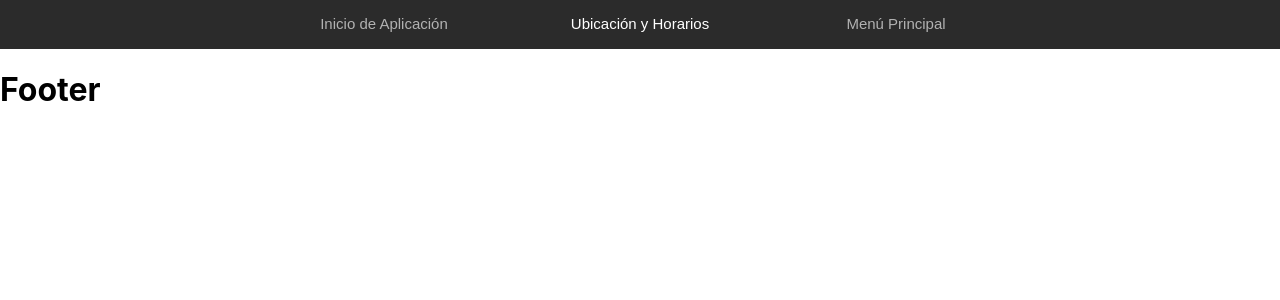
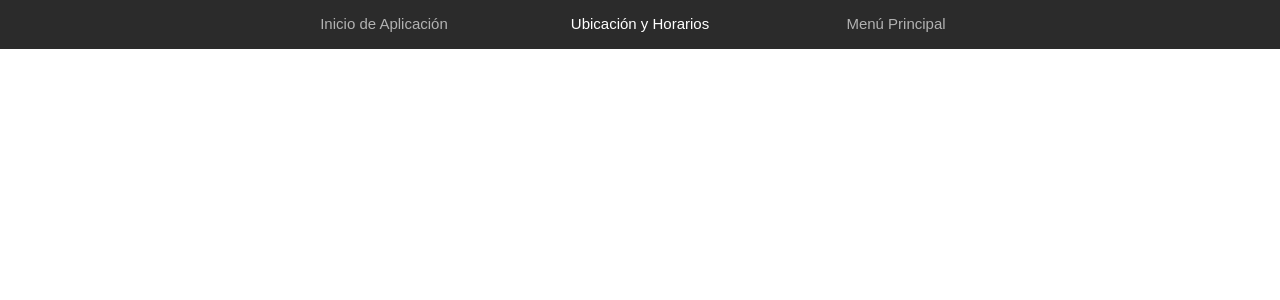
Before and after one commit to ProgrmadoresChidos/web-react-app-taco, a React (Create React App) app: page / in a window 1280 px wide. Shown: the top 300 px of the page. Built offline with nearby package versions, Linux system fonts and the light colour scheme.

Commit message:
fixe code

```diff
--- a/src/App.tsx
+++ b/src/App.tsx
@@ -3,13 +3,11 @@
 
 //import components
 import Navbar from './components/navbar/navbar';
-import { Footer } from './components/footer/Footer';
 
 function App() {
   return (
     <div>
       <Navbar />
-      <Footer />
     </div>
   );
 }
--- a/src/components/footer/Footer.tsx
+++ /dev/null
@@ -1,9 +0,0 @@
-import React from 'react'
-
-export const Footer = () => {
-    return (
-        <div>
-            <h1>Footer</h1>
-        </div>
-    )
-}
```
Also changed, not shown: src/components/footer/footer.css (deleted).
